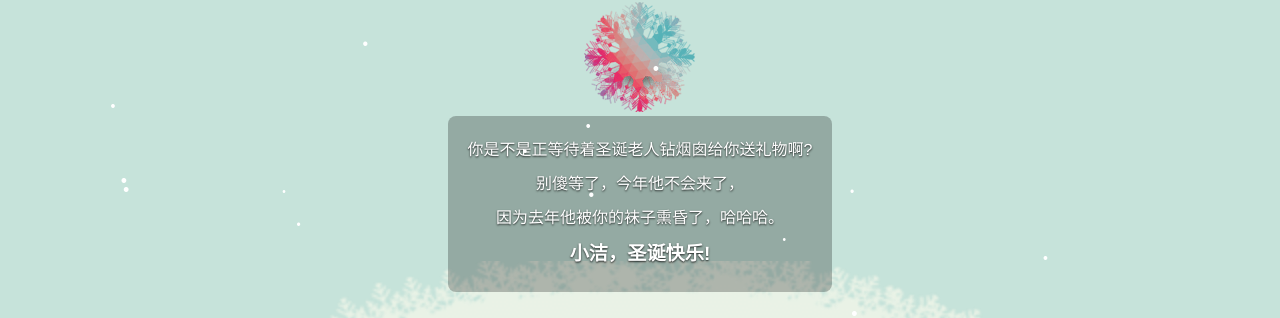
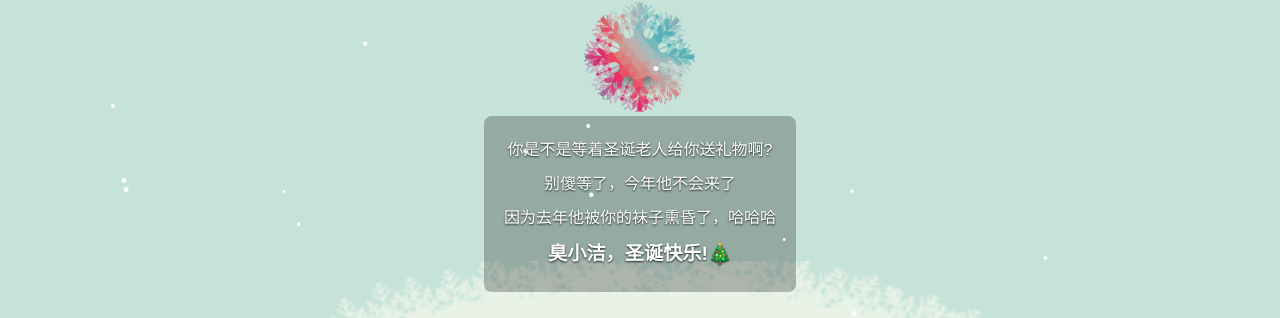
Before and after one commit to wan3333/merry, a website: page index.html in a window 1280 px wide. Both pictures are taken after a click on the link "进入". Shown: the part 204-522 px from the top of the page. Drawn offline with Linux system fonts and the light colour scheme.

Commit message:
Update index.html

```diff
--- a/index.html
+++ b/index.html
@@ -173,11 +173,11 @@
 
 			<div class="message-box" id="msg-box">
                 <div class="text-blessing">
-                    <p class="delay-1">你是不是正等待着圣诞老人钻烟囱给你送礼物啊?</p>
-                    <p class="delay-2">别傻等了，今年他不会来了，</p>
-                    <p class="delay-3">因为去年他被你的袜子熏昏了，哈哈哈。</p>
+                    <p class="delay-1">你是不是等着圣诞老人给你送礼物啊?</p>
+                    <p class="delay-2">别傻等了，今年他不会来了</p>
+                    <p class="delay-3">因为去年他被你的袜子熏昏了，哈哈哈</p>
                     <p class="delay-4">
-                        <span style="font-size: 1.2em; font-weight:bold;">小洁，圣诞快乐!</span>
+                        <span style="font-size: 1.2em; font-weight:bold;">臭小洁，圣诞快乐!🎄</span>
                     </p>
                 </div>
 
```
